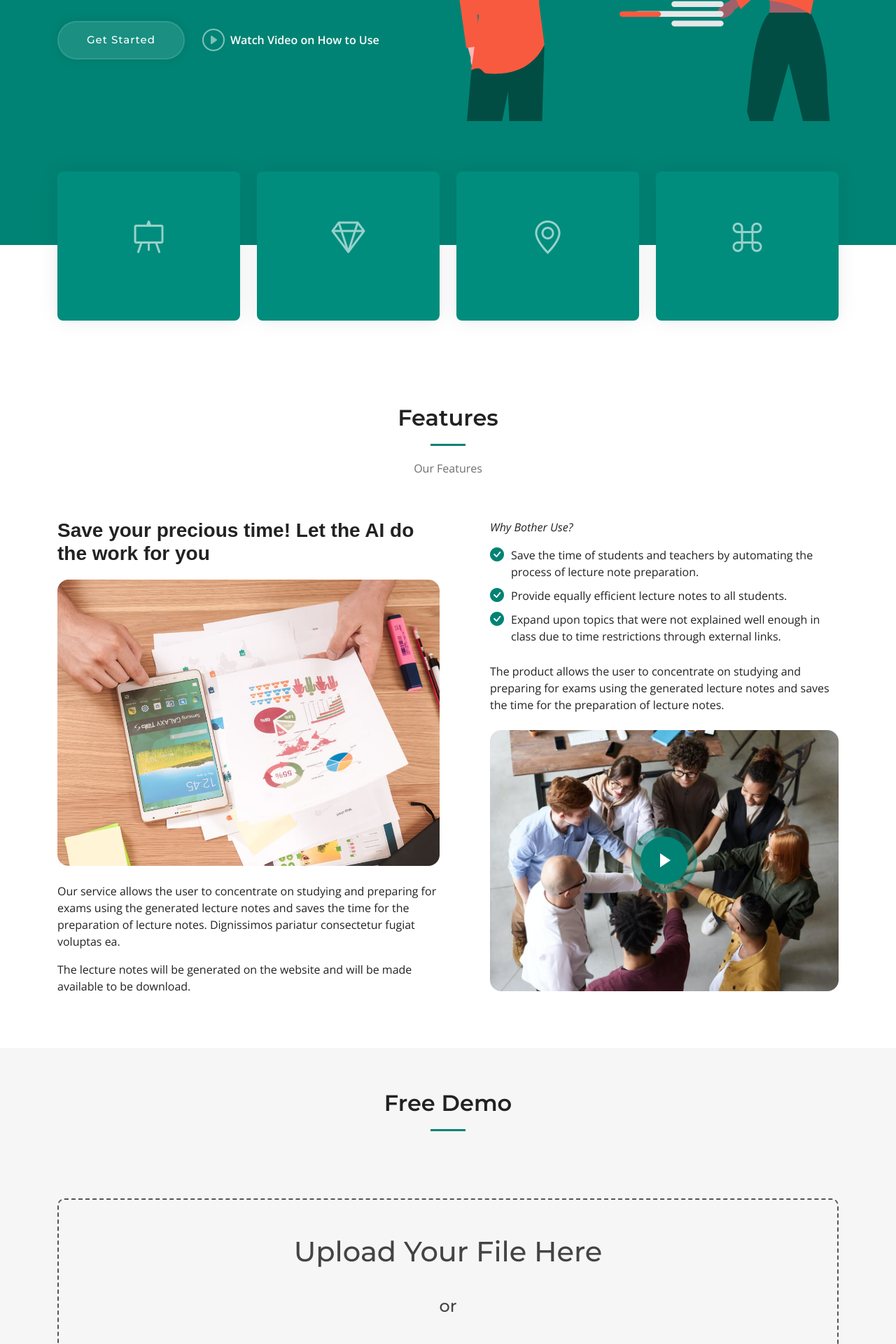
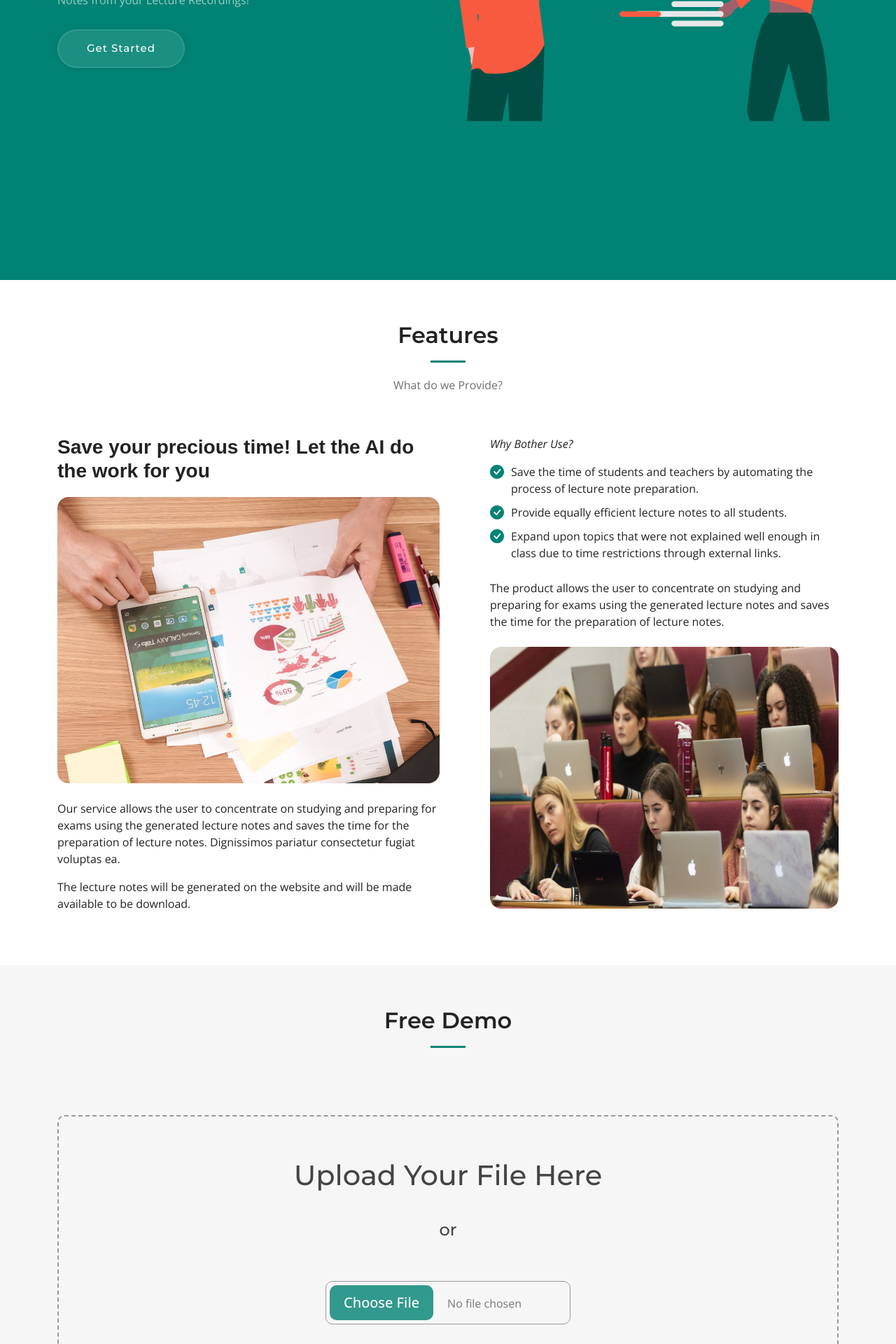
Before and after one commit to VishnuAnkoth/Lecture-Note-Generator, a Flask app: page / in a window 1280 px wide. Shown: the part 320-2240 px from the top of the page at 70% size. Run offline with Flask 3, Linux system fonts and the light colour scheme; some libraries are stand-ins or nearby versions.

Commit message:
Final UI modifs

```diff
--- a/static/css/main.css
+++ b/static/css/main.css
@@ -1942,7 +1942,7 @@ input[type="file"]::file-selector-button:hover {
   height: auto;
   padding: 20px;
   border-radius: 10px;
-  border: 2px dashed #555;
+  border: 2px dashed #999;
   color: #444;
   cursor: pointer;
   transition: background .2s ease-in-out, border .2s ease-in-out;
@@ -1968,11 +1968,11 @@ input[type="file"]::file-selector-button:hover {
 input[type=file] {
   width: 350px;
   max-width: 100%;
-  color: #444;
+  color: #777;
   padding: 5px;
   margin-top: 40px;
   border-radius: 10px;
-  border: 1px solid #555;
+  border: 1px solid #999;
 }
 
 input[type=file]::file-selector-button {
@@ -2021,6 +2021,7 @@ input[type=file]::file-selector-button:hover {
   position: relative;
   background: var(--color-primary);
   padding: 60px 0 0 0;
+  min-height: 650px;
 }
 
 @media (min-width: 1365px) {
--- a/templates/index.html
+++ b/templates/index.html
@@ -90,19 +90,19 @@
       <div class="row gy-5" data-aos="fade-in">
         <div class="col-lg-6 order-2 order-lg-1 d-flex flex-column justify-content-center text-center text-lg-start">
           <h2>Welcome to <span>Lazzy</span></h2>
-          <p>Get your lecture notes from audio files recording during class.</p>
+          <p>Elevate Your Learning Experience: Unleash the Magic of Handcrafted AI Notes from your Lecture Recordings!</p>
           <div class="d-flex justify-content-center justify-content-lg-start">
             <a href="#about" class="btn-get-started">Get Started</a>
-            <a href="https://www.youtube.com/watch?v=LXb3EKWsInQ" class="glightbox btn-watch-video d-flex align-items-center"><i class="bi bi-play-circle"></i><span>Watch Video on How to Use</span></a>
+            <!-- <a href="https://www.youtube.com/watch?v=LXb3EKWsInQ" class="glightbox btn-watch-video d-flex align-items-center"><i class="bi bi-play-circle"></i><span>Watch Video on How to Use</span></a> -->
           </div>
         </div>
         <div class="col-lg-6 order-1 order-lg-2">
           <img src="../static/img/hero-img.svg" class="img-fluid" alt="" data-aos="zoom-out" data-aos-delay="100">
         </div>
       </div>
-    </div>
+      </div>
 
-    <div class="icon-boxes position-relative">
+      <!-- <div class="icon-boxes position-relative">
       <div class="container position-relative">
         <div class="row gy-4 mt-5">
 
@@ -112,7 +112,7 @@
               <h4 class="title"><a href="" class="stretched-link"></a></h4>
             </div>
           </div>
-          <!--End Icon Box -->
+
 
           <div class="col-xl-3 col-md-6" data-aos="fade-up" data-aos-delay="200">
             <div class="icon-box">
@@ -120,7 +120,7 @@
               <h4 class="title"><a href="" class="stretched-link"></a></h4>
             </div>
           </div>
-          <!--End Icon Box -->
+
 
           <div class="col-xl-3 col-md-6" data-aos="fade-up" data-aos-delay="300">
             <div class="icon-box">
@@ -128,7 +128,7 @@
               <h4 class="title"><a href="" class="stretched-link"></a></h4>
             </div>
           </div>
-          <!--End Icon Box -->
+
 
           <div class="col-xl-3 col-md-6" data-aos="fade-up" data-aos-delay="500">
             <div class="icon-box">
@@ -136,11 +136,11 @@
               <h4 class="title"><a href="" class="stretched-link"></a></h4>
             </div>
           </div>
-          <!--End Icon Box -->
+
 
         </div>
       </div>
-    </div>
+      </div> -->
 
     </div>
   </section>
@@ -154,7 +154,7 @@
 
         <div class="section-header">
           <h2>Features</h2>
-          <p>Our Features</p>
+          <p>What do we Provide?</p>
         </div>
 
         <div class="row gy-4">
@@ -179,8 +179,8 @@
               </p>
 
               <div class="position-relative mt-4">
-                <img src="../static/img/about-2.jpg" class="img-fluid rounded-4" alt="">
-                <a href="https://www.youtube.com/watch?v=LXb3EKWsInQ" class="glightbox play-btn"></a>
+                <img src="../static/img/students-notes-resized.jpeg" class="img-fluid rounded-4" alt="">
+                <!-- <a href="https://www.youtube.com/watch?v=LXb3EKWsInQ" class="glightbox play-btn"></a> -->
               </div>
             </div>
           </div>
@@ -240,7 +240,7 @@
                           <!-- <input type="file" id="file" name="file" accept=".mp3"> -->
 
                           <label for="images" class="drop-container">
-                            <h1 style="text-align: center; margin-top: 30px; margin-bottom: 30px;">Upload Your File Here</h1>
+                            <h1 style="text-align: center; margin-top: 40px; margin-bottom: 30px;">Upload Your File Here</h1>
                             <h4>or</h4>
                             <input type="file" id="file" name="file" accept=".mp3" required>
 
```
Also changed, not shown: static/img/student-notes.jpeg (added), static/img/students-notes-resized.jpeg (added).
